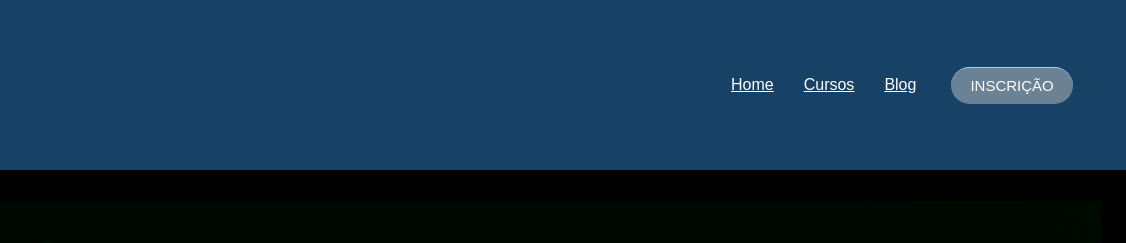
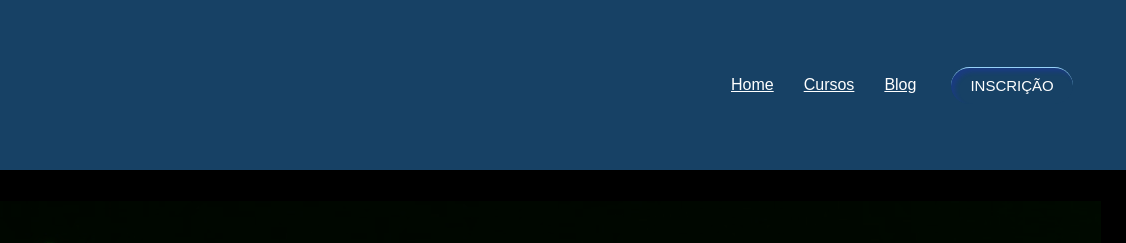
Before and after one commit to bnbonfim/siterbdev, a plain HTML site: page index.html in a window 1280 px wide. In both pictures the pointer is over the button "INSCRIÇÃO". Shown: the top 243 px of the page, 154-1280 px from the left. Drawn offline with Linux system fonts and the light colour scheme.

Commit message:
att button

```diff
--- a/index.css
+++ b/index.css
@@ -55,7 +55,11 @@ nav button {
     right: 100px;
     font-family: Arial, Helvetica, sans-serif;
 }
-
+.botao:hover {
+    background: #174165;
+    box-shadow: inset 4px 4px 4px rgba(42, 38, 241, 0.2);
+    text-shadow: none;
+}
 .textoinicio{
     position: relative;
     padding: 200px 100px;
```
Also changed, not shown: formulário/form.html (+1 -1 lines).
